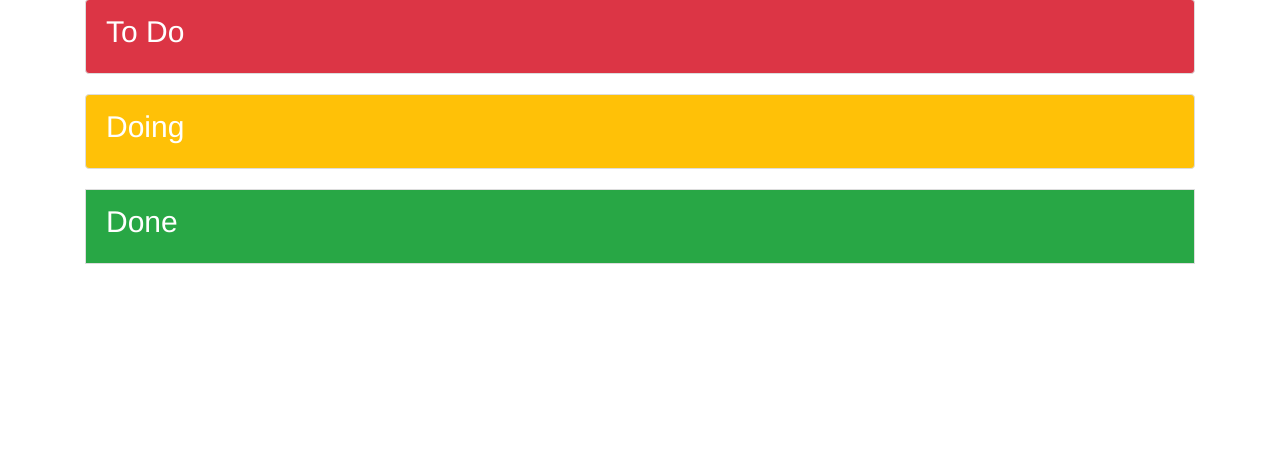
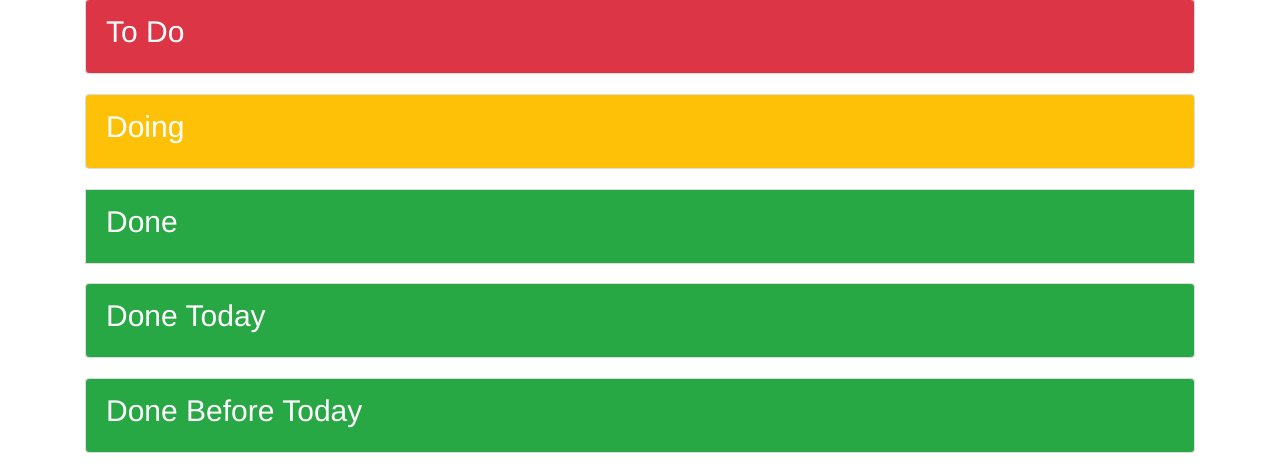
Before and after one commit to ianm1968/ToDoTake2, a Flask app: page / in a window 1280 px wide. Shown: the part 504-977 px from the top of the page. Before the commit the page ends 768 px from the top, so only its background shows below. Run offline with Flask 2, Linux system fonts and the light colour scheme; data that the repository does not hold is empty; some libraries are stand-ins or nearby versions.

Commit message:
WIP - rework GUI

```diff
--- a/todo_app/templates/index.html
+++ b/todo_app/templates/index.html
@@ -33,7 +33,7 @@
             <span class="glyphicon glyphicon-ok"></span>
           </button>
           <input type="hidden" id="task_id" name="task_id" value={{item.id}}>
-          <p class="p-0 m-2 flex-grow-1 ">{{item.name}}</p>
+          <h3 class="p-0 m-2 flex-grow-1 ">{{item.name}}</h3>
           <button type="submit" formaction="/delete" class="btn btn-default btn-sm">
             <span class="glyphicon glyphicon-trash"></span>
           </button>
@@ -47,12 +47,12 @@
     </li>
     {% for item in view_model.doing_items %}
       <form method="post" >
-        <li class="list-group-item  bg-warning text-black d-flex">
+        <li class="list-group-item  bg-warning text-white d-flex">
           <input type="hidden" id="task_id" name="task_id" value={{item.id}}>
           <button type="submit" formaction="/complete" class="btn btn-default btn-sm">
             <span class="glyphicon glyphicon-ok"></span>
           </button>
-          <p class="p-0 m-2 flex-grow-1 ">{{item['name']}}</p>
+          <h3 class="p-0 m-2 flex-grow-1 ">{{item['name']}}</h3>
           <button type="submit" formaction="/restore" class="btn btn-default btn-sm">
             <span class="glyphicon glyphicon-repeat"></span>
           </button>
@@ -74,7 +74,7 @@
             <button type="submit" formaction="/restore" class="btn btn-default btn-sm">
               <span class="glyphicon glyphicon-repeat"></span>
             </button>
-            <p class="p-0 m-2 flex-grow-1 ">{{item.name}}</p>
+            <h3 class="p-0 m-2 flex-grow-1 ">{{item.name}}</h3>
             <button type="submit" formaction="/delete" class="btn btn-default btn-sm">
               <span class="glyphicon glyphicon-trash"></span>
             </button>
@@ -83,14 +83,17 @@
       {% endfor %}
     </ul>
     <ul class="list-group">
-      {% for item in view_model.done_today_items %}
+      <li class="list-group-item  bg-success text-white d-flex">
+        <h2 class="p-0 m-2 flex-grow-1 ">Done Today</p>
+      </li>
+        {% for item in view_model.done_today_items %}
         <form method="post" >
           <li class="list-group-item  bg-success text-white d-flex">
             <input type="hidden" id="task_id" name="task_id" value={{item.id}}>
             <button type="submit" formaction="/restore" class="btn btn-default btn-sm">
               <span class="glyphicon glyphicon-repeat"></span>
             </button>
-            <p class="p-0 m-2 flex-grow-1 ">{{item.name}}</p>
+            <h3 class="p-0 m-2 flex-grow-1 ">{{item.name}}</h3>
             <button type="submit" formaction="/delete" class="btn btn-default btn-sm">
               <span class="glyphicon glyphicon-trash"></span>
             </button>
@@ -99,6 +102,10 @@
       {% endfor %}
     </ul>
     <ul class="list-group">
+      <li class="list-group-item  bg-success text-white d-flex">
+        <h2 class="p-0 m-2 flex-grow-1 ">Done Before Today</p>
+      </li>
+
       {% for item in view_model.done_before_today_items %}
         <form method="post" >
           <li class="list-group-item  bg-success text-white d-flex">
@@ -106,7 +113,7 @@
             <button type="submit" formaction="/restore" class="btn btn-default btn-sm">
               <span class="glyphicon glyphicon-repeat"></span>
             </button>
-            <p class="p-0 m-2 flex-grow-1 ">{{item.name}}</p>
+            <h2 class="p-0 m-2 flex-grow-1 ">{{item.name}}</h2>
             <button type="submit" formaction="/delete" class="btn btn-default btn-sm">
               <span class="glyphicon glyphicon-trash"></span>
             </button>
```
